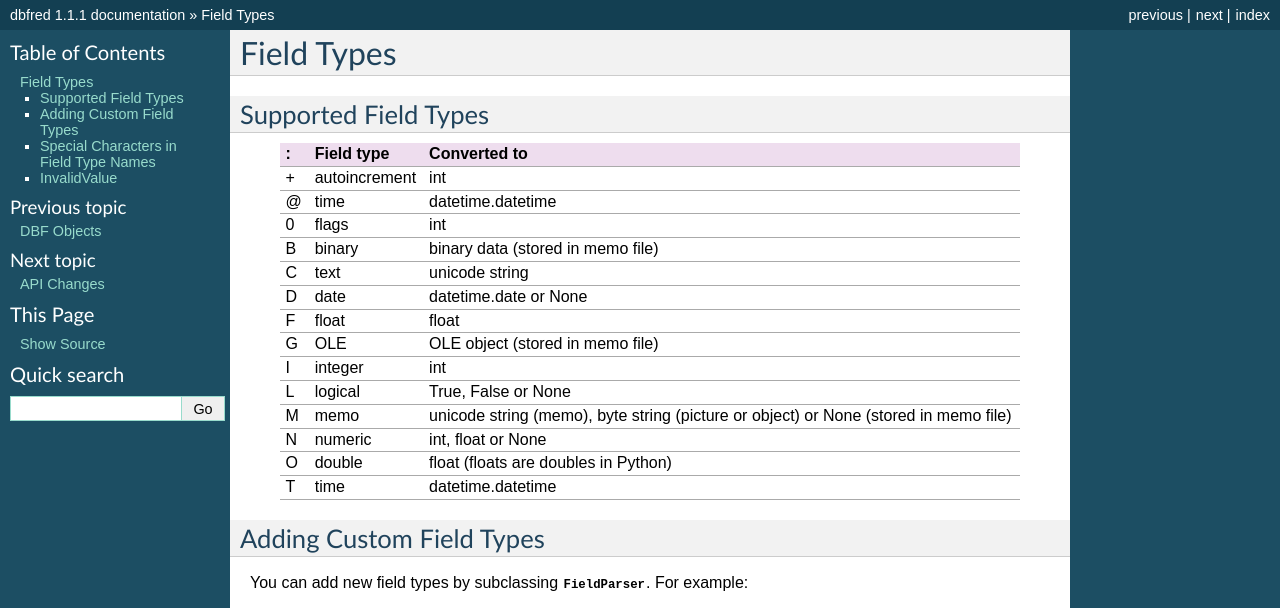
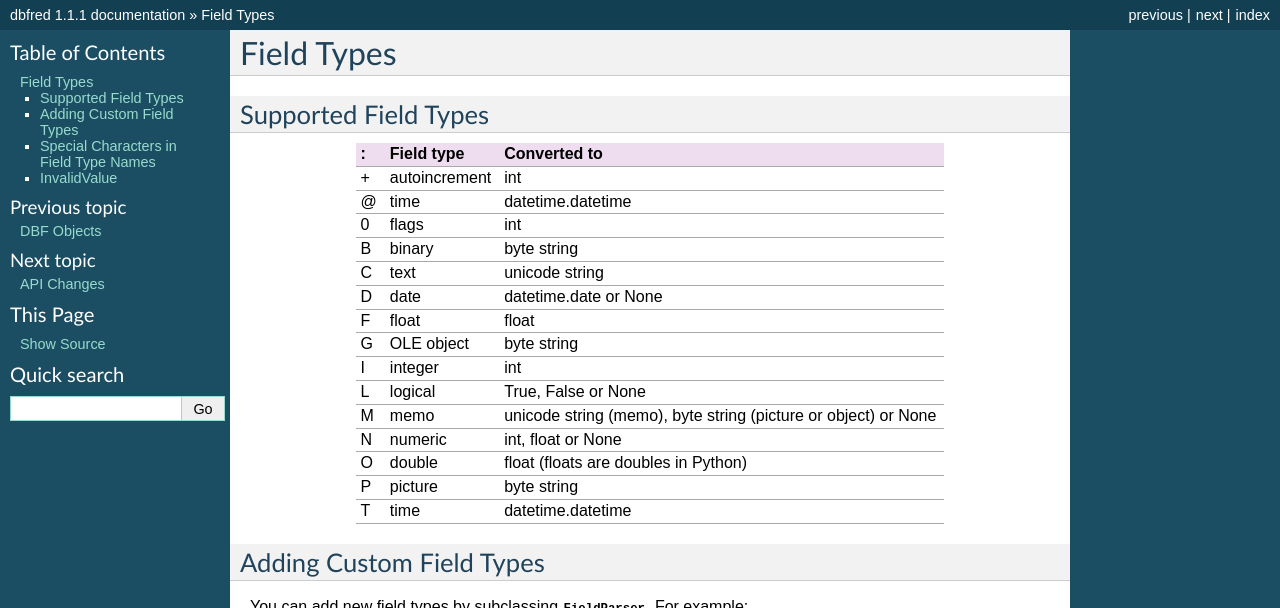
Before and after one commit to olemb/dbfread, a Sphinx documentation site: the page built from docs/field_types.rst, in a window 1280 px wide and 900 px high, cut to the strip 0-608 px from the top of the window. Built offline with Sphinx 7.4.7, drawn with Linux system fonts in a browser that asks for light colours.

Commit message:
Added P (picture) field type.

```diff
--- a/CHANGELOG.rst
+++ b/CHANGELOG.rst
@@ -12,7 +12,7 @@
 
 * now reads (at least some) DBT files.
 
-* added support for 5 new field types.
+* added support for 6 new field types.
 
 * added ``ignore_missing_memofile`` argument. If ``True`` and the memo
   file is not found all memo fields will be returned as ``None``.
--- a/README.rst
+++ b/README.rst
@@ -43,7 +43,7 @@ Main Features
   tested with Visual FoxPro, but should work well with other
   variants.)
 
-* support for 14 field types. Custom types can be added by subclassing
+* support for 15 field types. Custom types can be added by subclassing
   ``FieldParser``
 
 * reads ``FPT`` and ``DBT`` memo files, both text and binary data
--- a/docs/field_types.rst
+++ b/docs/field_types.rst
@@ -10,17 +10,18 @@ Supported Field Types
 \+  autoincrement  int
 @   time           datetime.datetime
 0   flags          int
-B   binary         binary data (stored in memo file)
+B   binary         byte string
 C   text           unicode string
 D   date           datetime.date or None
 F   float          float
-G   OLE            OLE object (stored in memo file)
+G   OLE object     byte string
 I   integer        int
 L   logical        True, False or None
 M   memo           unicode string (memo), byte string (picture or object)
-                   or None (stored in memo file)
+                   or None
 N   numeric        int, float or None
 O   double         float (floats are doubles in Python)
+P   picture        byte string
 T   time           datetime.datetime
 ==  =============  ========================================================
 
```
Also changed, not shown: 2 other files.
